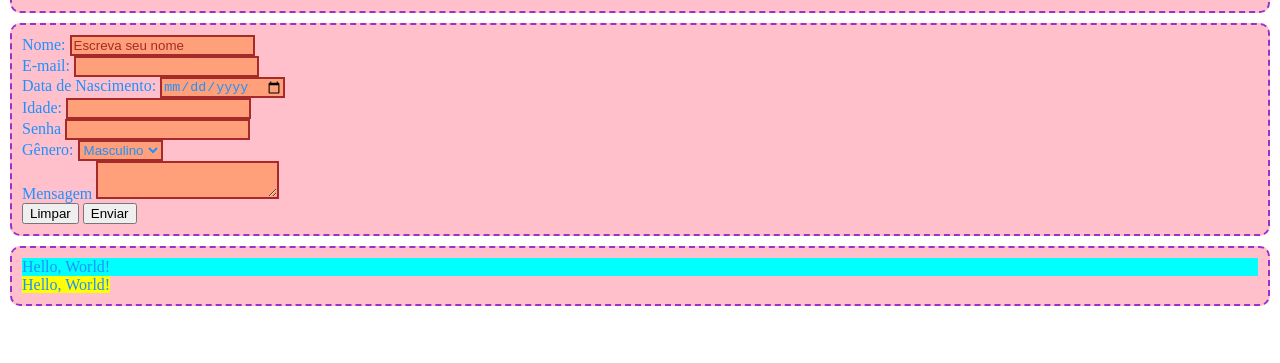
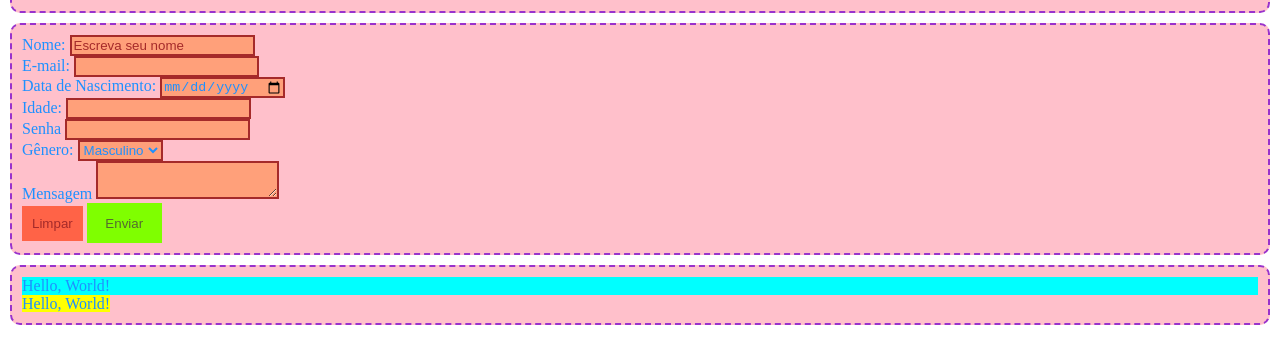
Before and after one commit to pessotticamilly/DESI_PrimeiraAula, a plain HTML site: page frontend/pages/index.html in a window 1280 px wide. Shown: the part 1700-2063 px from the top of the page. Drawn offline with Linux system fonts and the light colour scheme.

Commit message:
feat: update form buttons with IDs and add corresponding styles

```diff
--- a/frontend/pages/index.html
+++ b/frontend/pages/index.html
@@ -93,8 +93,8 @@
                     <label for="mensagem">Mensagem</label>
                     <textarea id="mensagem"></textarea>
                     <br>
-                    <button type="reset">Limpar</button>
-                    <button type="submit">Enviar</button>
+                    <button id="reset" type="reset">Limpar</button>
+                    <button id="submit" type="submit">Enviar</button>
                 </form>
             </section>
             <section class="section">
--- a/frontend/style/style.css
+++ b/frontend/style/style.css
@@ -36,7 +36,20 @@ input::placeholder{
     color: brown;
 }
 
+#reset {
+    background-color: tomato;
+    border: none;
+    color: brown;
+    padding: 10px;
+}
 
+#submit {
+    background-color: chartreuse;
+    border: none;
+    color: darkolivegreen;
+    width: 75px;
+    height: 40px;
+}
 
 a {
     display: inline-block;
```
